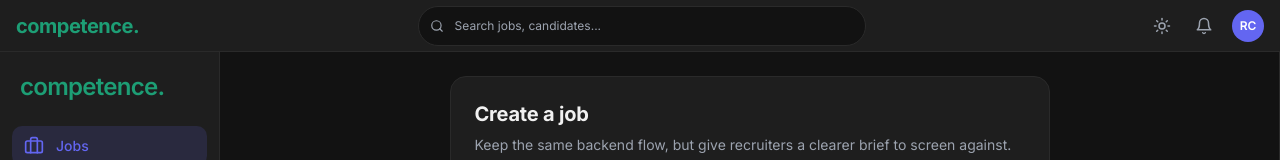
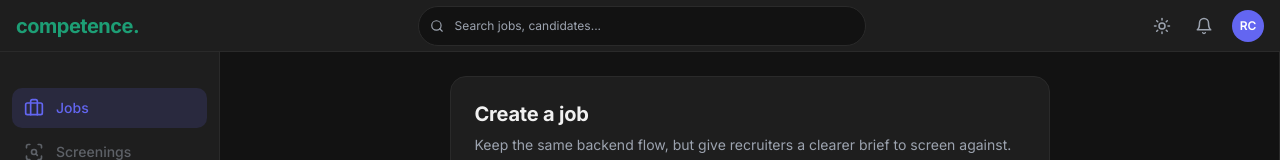
Before and after one commit to h14san/umurava-ai-recruiter, a Next.js app in the folder frontend/: page /jobs/new in a window 1280 px wide. Shown: the top 160 px of the page. Built offline with nearby package versions, Linux system fonts and the light colour scheme; no server answers.

Commit message:
UI CHANGES

```diff
--- a/frontend/components/ui/Sidebar.tsx
+++ b/frontend/components/ui/Sidebar.tsx
@@ -59,7 +59,6 @@ export function Sidebar({ mobileOpen = false, onCloseMobile }: SidebarProps) {
       <div className="flex flex-1 flex-col overflow-hidden px-3 py-4">
         <div className="mb-5 hidden px-2 lg:block">
           <span className="text-[24px] font-semibold tracking-[-0.03em] text-[#1D9E75]">
-            competence.
           </span>
         </div>
 
```
